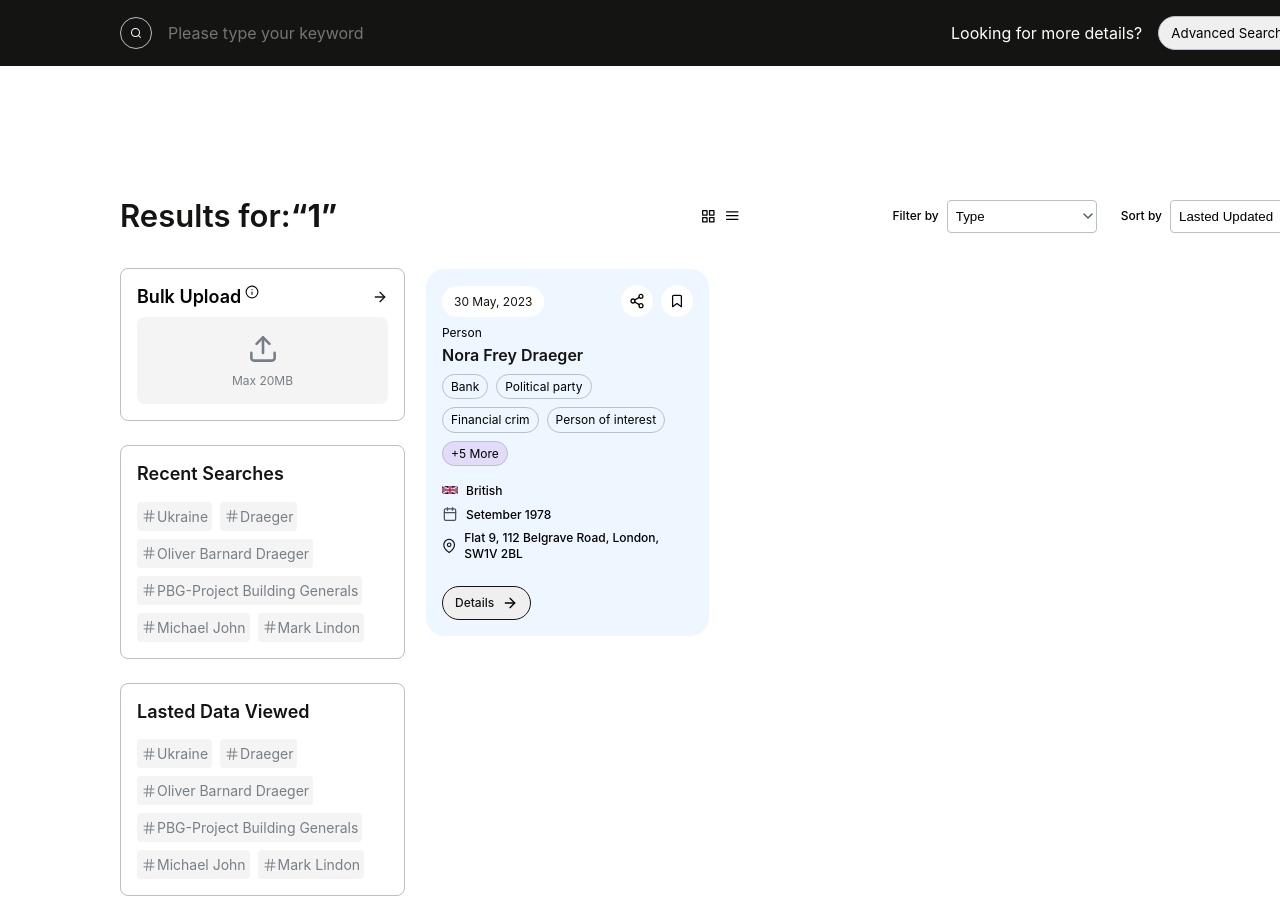
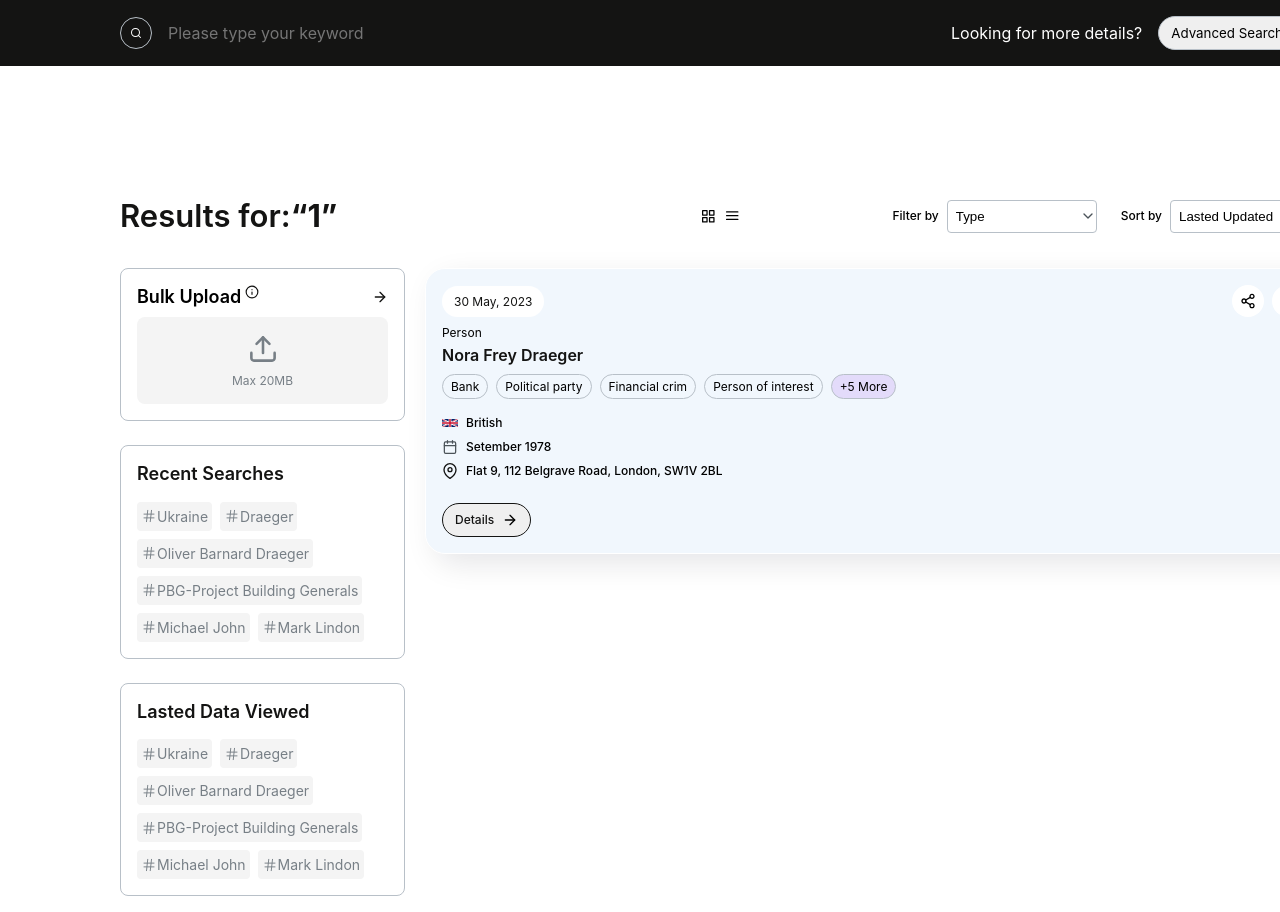
Before and after one commit to MagisterUnivers/deltaplata-searchwidget, a React (Create React App) app: page /search/1 in a window 1280 px wide. Shown: the top 912 px of the page. Built offline with nearby package versions, Linux system fonts and the light colour scheme.

Commit message:
ADD: GlobeSVG, grid attemt

```diff
--- a/src/components/PersonCard/PersonCard.jsx
+++ b/src/components/PersonCard/PersonCard.jsx
@@ -10,7 +10,7 @@ import './PersonCard.style.scss';
 
 const PersonCard = ({ name, tag, nationality, birthdate, adrress }) => {
 	return (
-		<li className="search-list__item">
+		<li className="main-wrapper">
 			<div className="search-list__item-header">
 				<div className="search-list__item-subtitle-wrapper">
 					<p className="search-list__item-subtitle">30 May, 2023</p>
--- a/src/components/PersonCard/PersonCard.style.scss
+++ b/src/components/PersonCard/PersonCard.style.scss
@@ -209,3 +209,26 @@
 	gap: 8px;
 	align-items: center;
 }
+
+/**
+	|============================
+	| Grid
+	|============================
+*/
+
+.main-wrapper {
+	display: flex;
+	width: 896px;
+	padding: 16px;
+
+	flex-direction: column;
+	align-items: flex-start;
+	gap: 8px;
+
+	border-radius: 20px;
+	border: 1px solid var(--White-Color, #fff);
+	background: var(--accent-1, #f1f7fd);
+
+	/* Hover Shadow */
+	box-shadow: 10px 10px 30px 0px rgba(13, 11, 30, 0.1);
+}
```
Also changed, not shown: src/assets/svg/globe.svg (added).
